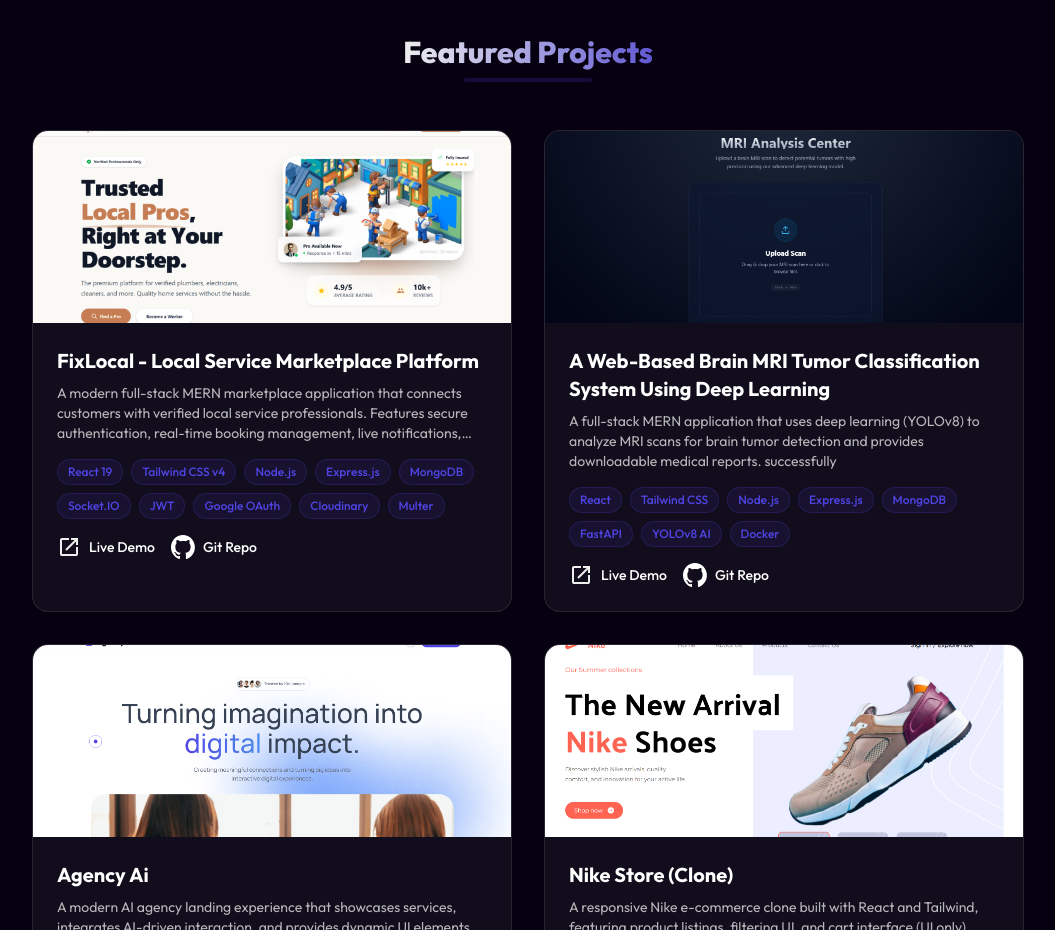
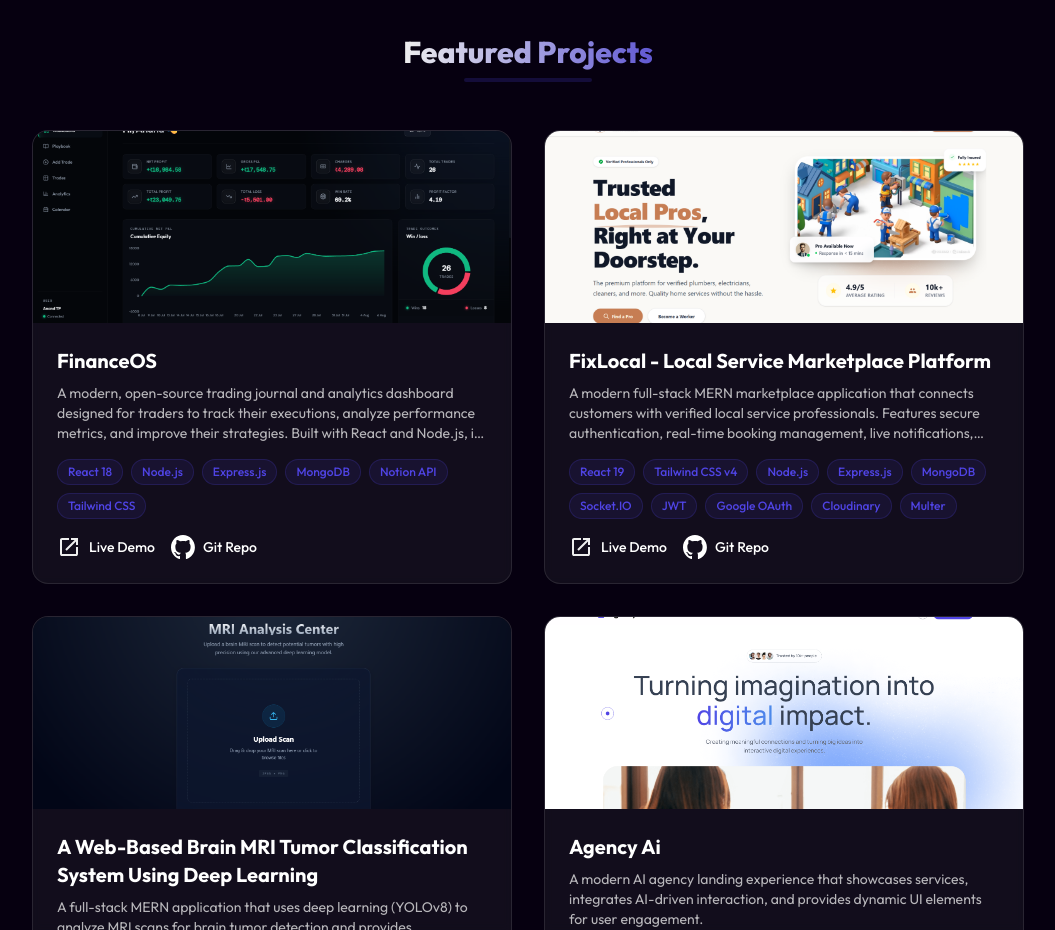
Before and after one commit to robo-github/Portfolio-Anand-Robo, a React (Vite) app: page / in a window 1280 px wide. Shown: the part 3420-4350 px from the top of the page, without its empty margins (112-1167 px from the left). Built offline with nearby package versions, Linux system fonts and the light colour scheme; a web font is replaced by a local one.

Commit message:
feat: add project assets and configuration data for the portfolio showcase

```diff
--- a/src/assets/assets.js
+++ b/src/assets/assets.js
@@ -43,6 +43,7 @@
 import nike from "./project_images/nike.png";
 import todo_mern from "./project_images/todo_mern.png";
 import fix_local from "./project_images/fix_local.png";
+import FinanceOS from "./project_images/FinanceOS.png";
 import tab from "./tab.svg";
 import hello from "./hello.svg";
 import instagram from "./instagram.svg";
@@ -110,4 +111,5 @@
   nike,
   todo_mern,
   fix_local,
+  FinanceOS,
 };
--- a/src/assets/project_images/project.js
+++ b/src/assets/project_images/project.js
@@ -1,8 +1,18 @@
 import { proj_img } from "../assets";
 
-const { agency_ai, ai, gemini_clone, nike, todo_mern , neuroscan_ai, fix_local } = proj_img;
+const { agency_ai, ai, gemini_clone, nike, todo_mern , neuroscan_ai, fix_local, FinanceOS } = proj_img;
 
 export const projects = [
+  {
+    id: "financeos",
+    title: "FinanceOS",
+    description:
+      "A modern, open-source trading journal and analytics dashboard designed for traders to track their executions, analyze performance metrics, and improve their strategies. Built with React and Node.js, it seamlessly integrates with Notion as a database for your trades and features an AI Tutor to help you review your trading performance.",
+    image: FinanceOS,
+    tech: ["React 18", "Node.js", "Express.js", "MongoDB", "Notion API", "Tailwind CSS"],
+    liveUrl: "https://finance-trade-journal.vercel.app/",
+    repoUrl: "https://github.com/robo-github/FinanceSO",
+  },
   {
     id: "fixlocal",
     title: "FixLocal - Local Service Marketplace Platform",
```
Also changed, not shown: src/assets/project_images/FinanceOS.png (added).
